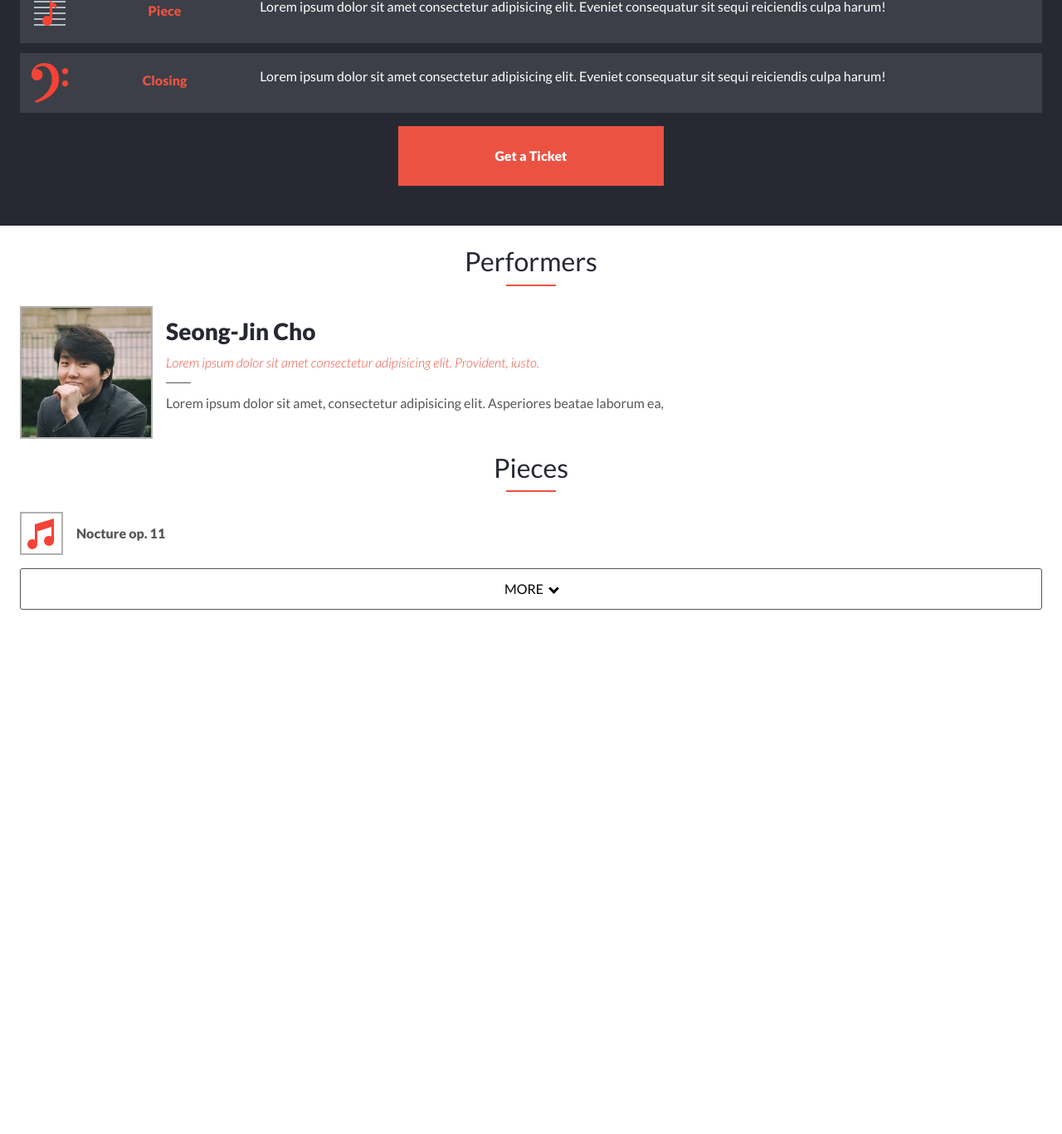
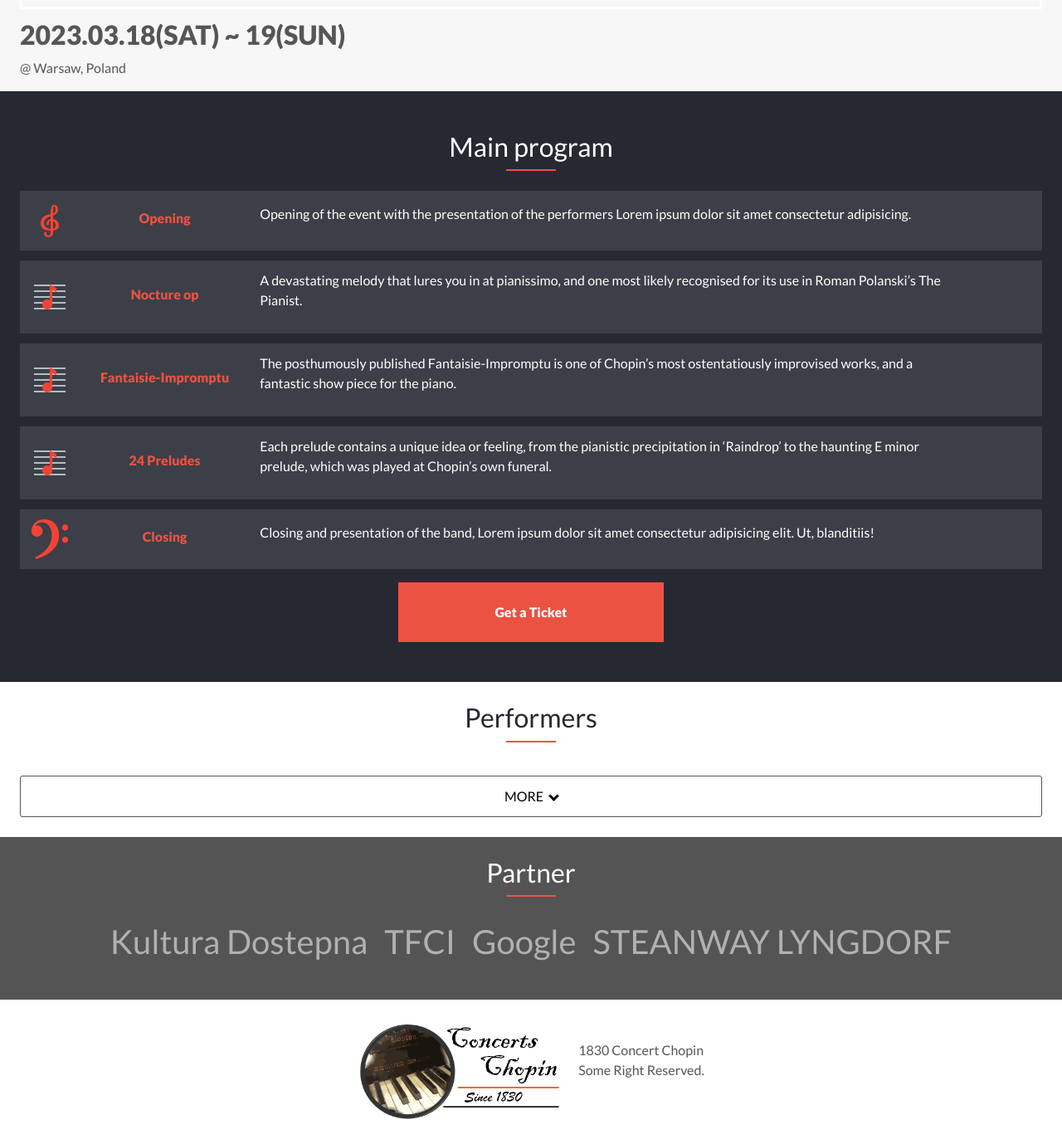
Before and after one commit to ShinhyoBelok/Classical-music-concert, a website: page home.html in a window 1280 px wide. Shown: the part 623-1990 px from the top of the page at 83% size. Before the commit the page ends 1382 px from the top, so only its background shows below. Drawn offline with nearby package versions, Linux system fonts and the light colour scheme.

Commit message:
Add desktop version for home page

```diff
--- a/home.html
+++ b/home.html
@@ -11,22 +11,36 @@
   <link rel="preconnect" href="https://fonts.gstatic.com" crossorigin>
   <link href="https://fonts.googleapis.com/css2?family=Lato:ital,wght@0,400;0,900;1,300;1,700&display=swap" rel="stylesheet">  <title>Chopin Concert</title>
 </head>
-<body class="d-flex flex-column">
+<body class="d-flex flex-column" id="home">
+  <header class="menu">
+    <nav class="menu-btn">
+      <div class="menu-btn__burger"></div>
+    </nav>
+    <nav>
+      <section class="menu-d-items" id="dmenu-item">
+        <section class="menu-logo menu-desktop">
+          <a href="home.html"><img src="img\logo.png" alt="logo"></a>
+        </section>
+        <ul class="item">
+          <li class="nav-item-btn"><a href="about.html">About</a></li>
+          <li class="nav-item-btn"><a href="#mainProgram">Program</a></li>
+          <li class="nav-item-btn"><a href="#ticket">Ticket</a></li>
+          <li class="nav-item-btn"><a href="#performerSection">Performers</a></li>
+        </ul>
+      </section>
+    </nav>
+  </header>
   <section class="intro">
-    <header class="menu">
-      <nav class="menu-btn">
-        <div class="menu-btn__burger"></div>
-      </nav>
-    </header>
     <h2 class="h2-orange-title">"Classical Music"</h2>
     <h1>FREDERIC CHOPIN <br>CONCERT 2023</h1>
     <section class="detail">
       <p>Lorem ipsum dolor sit amet, consectetur
         adipisicing elit. Tenetur, reprehenderit.</p>
     </section>
-    <h2 class="date">2023.03.19 ~ SUNDAY</h2>
+    <h2 class="date">2023.03.18(SAT) ~ 19(SUN)</h2>
     <p class="location">@ Warsaw, Poland</p>
   </section>
+  <div id="mainProgram" class="moveUp"></div>
   <main class="dflex-column py-5">
     <h2 class="white-title">Main program</h2>
     <div class="bar"></div>
@@ -34,64 +48,71 @@
       <li>
         <img src="img\G key.png" alt="pic">
         <h3 class="program-titles">Opening</h3>
-        <p>Lorem ipsum dolor sit amet consectetur adipisicing
-          elit. Eveniet consequatur sit sequi reiciendis culpa
-          harum!
+        <p>Opening of the event with the presentation of the performers Lorem ipsum
+          dolor sit amet consectetur adipisicing.
         </p>
       </li>
       <li>
         <img src="img\piece.png" alt="pic">
-        <h3 class="program-titles">Piece</h3>
-        <p>Lorem ipsum dolor sit amet consectetur adipisicing
-          elit. Eveniet consequatur sit sequi reiciendis culpa
-          harum!
+        <h3 class="program-titles">Nocture op</h3>
+        <p>A devastating melody that lures you in at pianissimo,
+          and one most likely recognised for its use in
+          Roman Polanski’s The Pianist.
+        </p>
+      </li>
+      <li>
+        <img src="img\piece.png" alt="pic">
+        <h3 class="program-titles">Fantaisie-Impromptu</h3>
+        <p>The posthumously published Fantaisie-Impromptu is one
+          of Chopin’s most ostentatiously improvised works, and a
+          fantastic show piece for the piano.
+        </p>
+      </li>
+      <li>
+        <img src="img\piece.png" alt="pic">
+        <h3 class="program-titles">24 Preludes</h3>
+        <p>Each prelude contains a unique idea or feeling, from
+          the pianistic precipitation in ‘Raindrop’ to the haunting
+          E minor prelude, which was played at Chopin’s own funeral.
         </p>
       </li>
       <li>
         <img src="img\F key.png" alt="pic">
         <h3 class="program-titles">Closing</h3>
-        <p>Lorem ipsum dolor sit amet consectetur adipisicing
-          elit. Eveniet consequatur sit sequi reiciendis culpa
-          harum!
+        <p>Closing and presentation of the band, Lorem ipsum dolor
+          sit amet consectetur adipisicing elit. Ut, blanditiis!
         </p>
       </li>
     </ul>
+    <div id="ticket" class="moveUp"></div>
     <a href="#">
-      <button class="join">Get a Ticket</button>
+      <button class="join mobile-mode">Get a Ticket</button>
     </a>
   </main>
+  <div id="performerSection" class="moveUp"></div>
   <section class="performers-and-pieces">
     <h2 class="performers-and-pieces-title">Performers</h2>
     <div class="bar"></div>
-    <ul class="performers">
-      <li class="d-flex align-items-center gap-3">
-        <img src="img\cho.jpg" alt="Seong-Jin Pic">
-        <section>
-          <h3 class="name">Seong-Jin Cho</h3>
-          <article class="performers-titles">
-            Lorem ipsum dolor sit amet consectetur
-            adipisicing elit. Provident, iusto.
-          </article>
-          <div class="light-bar"></div>
-          <p>Lorem ipsum dolor sit amet, consectetur
-            adipisicing elit. Asperiores beatae laborum ea,
-          </p>
-        </section>
-      </li>
-    </ul>
-    <h2 class="performers-and-pieces-title">Pieces</h2>
-    <div class="bar"></div>
-    <ul class="pieces">
-      <li class="d-flex align-items-center gap-3">
-        <img src="img\corcheas.png" alt="Music note">
-        <p class="m-0">Nocture op. 11</p>
-      </li>
-    </ul>
-    <button class="d-flex justify-content-center align-items-center gap-2 more">
+    <ul class="performers gap-5"></ul>
+    <button class="d-flex justify-content-center align-items-center gap-2 more" id="more">
       <p class="m-0">MORE</p>
-      <i class="arrow down"></i>
+      <i class="arrow down" id="arrow"></i>
     </button>
   </section>
+  <section class="desktop-mode partner dflex-column" id="partnerSection">
+    <h2 class="performers-and-pieces-title" id="partner">Partner</h2>
+    <div class="bar"></div>
+    <ul class="d-flex">
+      <li>Kultura Dostepna</li>
+      <li>TFCI</li>
+      <li>Google</li>
+      <li>STEANWAY LYNGDORF</li>
+    </ul>
+  </section>
+  <footer class="desktop-mode dflex-column flex-row align-items-center justify-content-center p-3 gap-3">
+    <img src="img\logo.png" alt="logo" width="250px">
+    <p>1830 Concert Chopin <br> Some Right Reserved.</p>
+  </footer>
   <script src="./script.js"></script>
 </body>
 </html>
```
